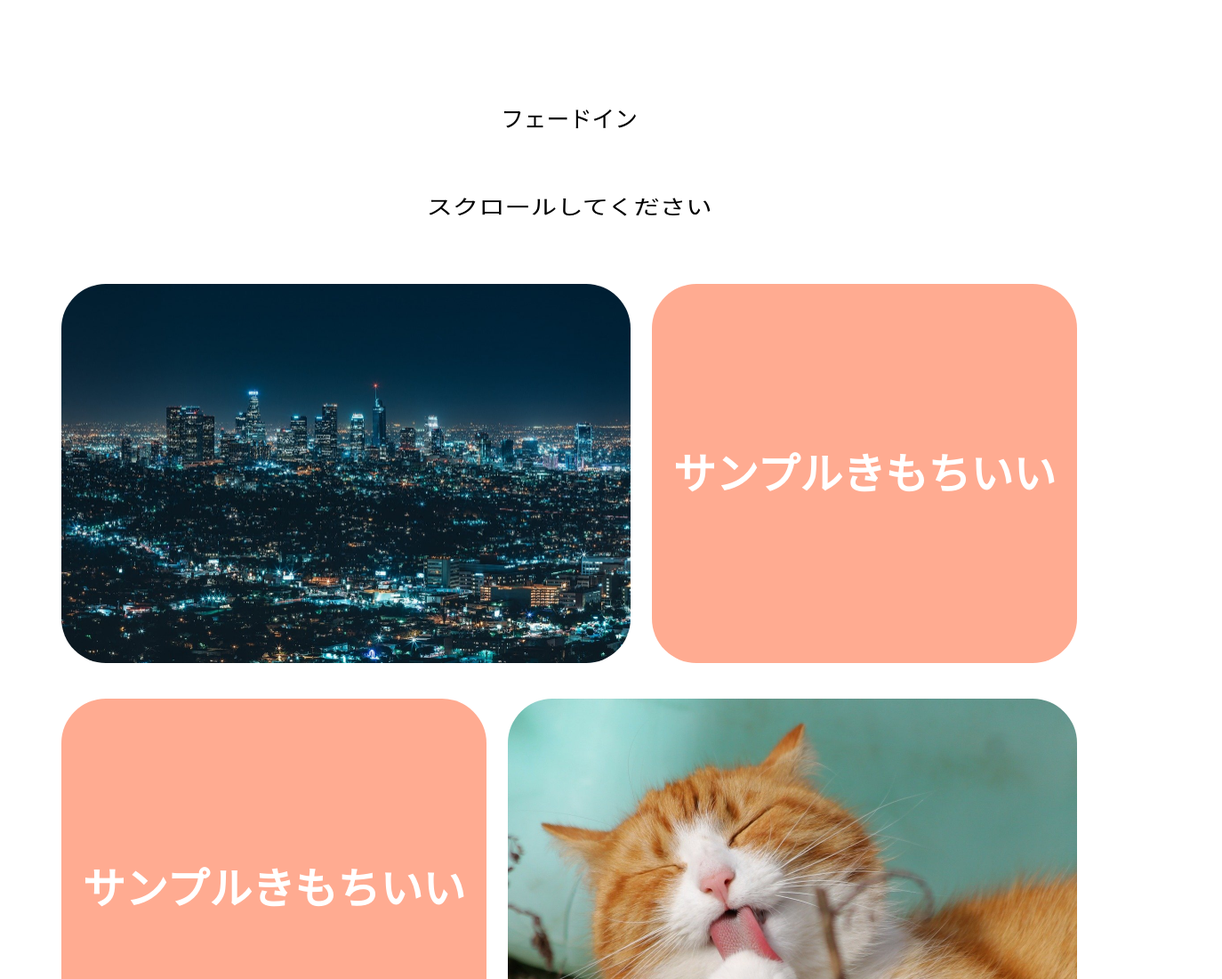
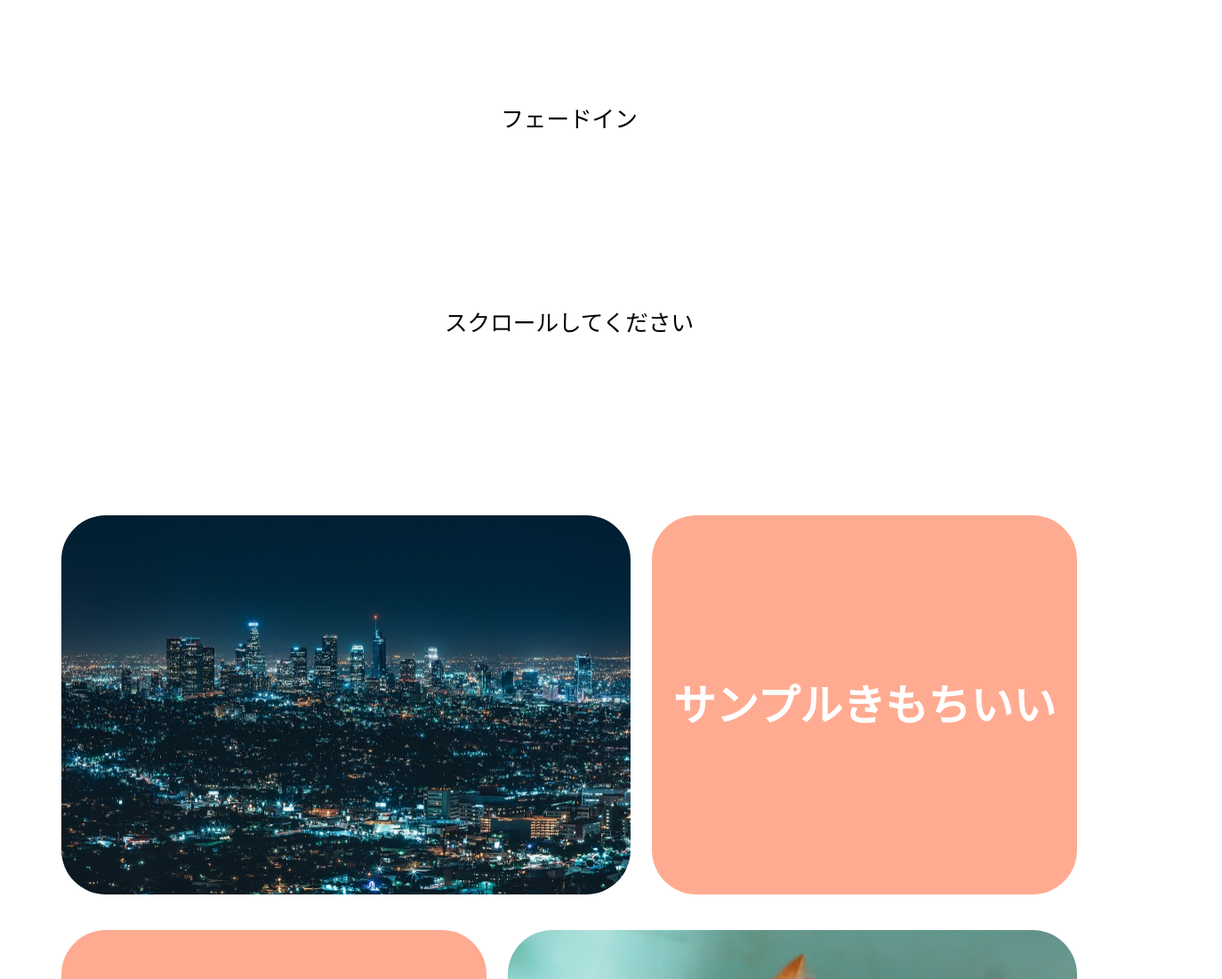
Before and after one commit to ShionWebGym/sotsusei, a plain HTML site: page pages/fadein.html in a window 1280 px wide. Shown: the top 1100 px of the page at 89% size, 1374 px wide, since content can reach past the window. Drawn offline with Linux system fonts and the light colour scheme.

Commit message:
fix contents

```diff
--- a/scss/fadein.scss
+++ b/scss/fadein.scss
@@ -99,14 +99,6 @@
 }
 .scroll-text{
 	font-size: 1.6rem;
-    margin: 70px 0 70px 0;
+    margin: 200px 0 200px 0;
     text-align: center;
-    animation: bound-anim 1s infinite;
 	}
-
-    @keyframes bound-anim {
-        0%,100% {top: 0;transform: scale(1);}
-        30% {top: -60%; transform: scale(0.96,1.04);}
-        60% {transform: scale(1);}
-        90% {top: 0;transform: scale(1.15,0.9);}
-    }
--- a/scss/neumor.scss
+++ b/scss/neumor.scss
@@ -50,10 +50,12 @@
     }
     .neumor{
             width: 100vw;
-            height: 50vh;
             display: flex;
             justify-content: center;
             align-items: center;
             flex-direction: column;
             background: #f3f0f1;
     }
+    body{
+        background: #f3f0f1;
+    }
```
Also changed, not shown: index.html (+1 -1 lines), css/fadein.css, css/neumor.css, 2 other files.
